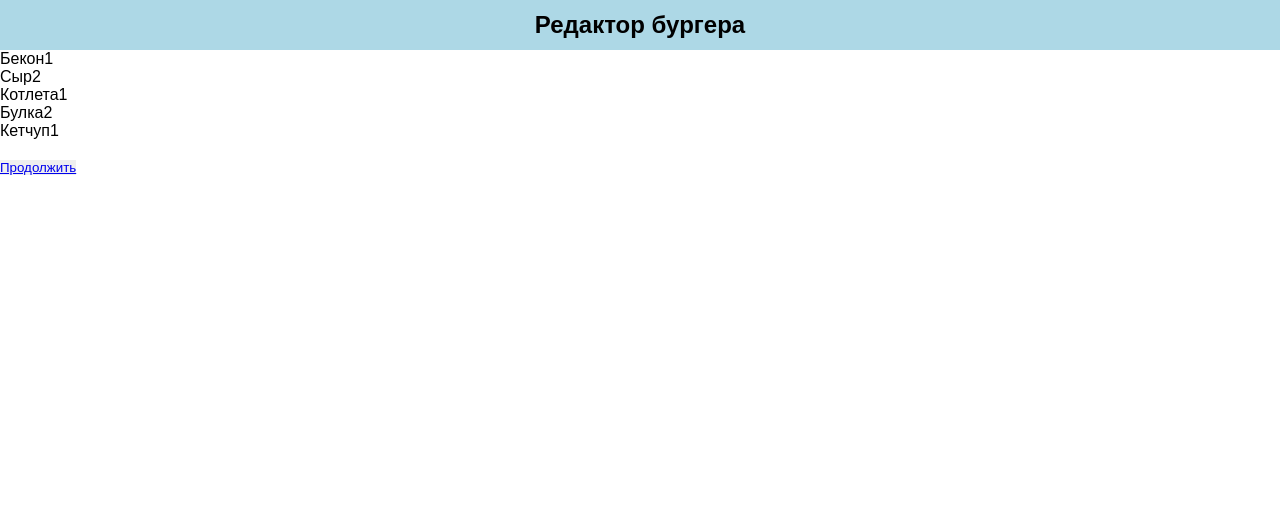
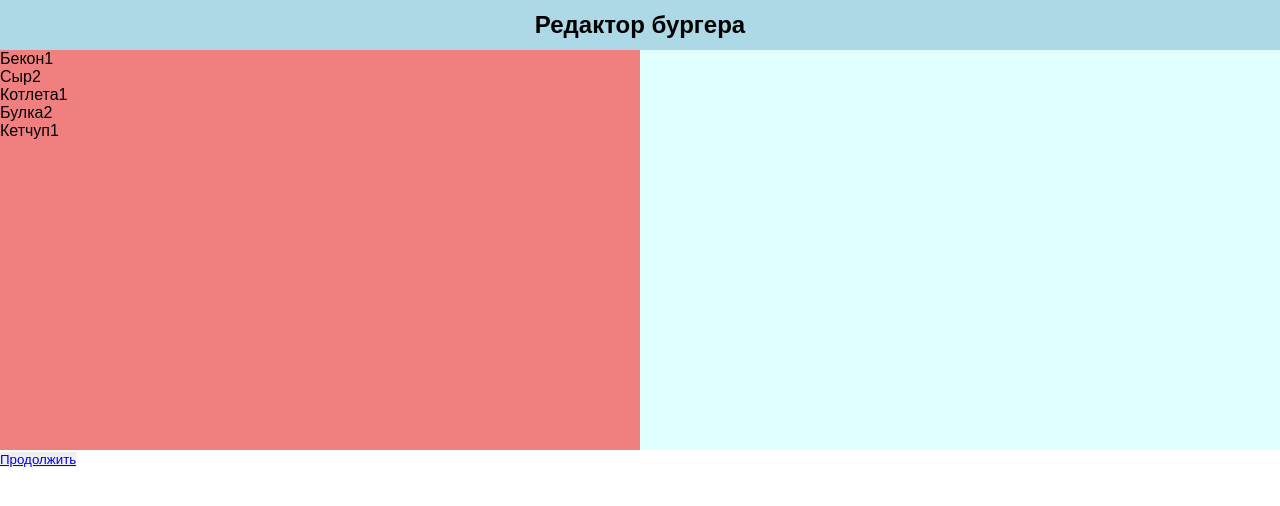
Before and after one commit to reactb0y1/codempire, a React (Create React App) app: page /edit in a window 1280 px wide. Shown: the top 506 px of the page. Built offline with nearby package versions, Linux system fonts and the light colour scheme.

Commit message:
stl Edit Базовые стили для EditMid и двух вложенных в него блоков

```diff
--- a/src/Edit/Edit.css
+++ b/src/Edit/Edit.css
@@ -6,3 +6,22 @@
     justify-content: center;
     align-items: center;
 }
+
+.EditMid {
+    width: 100%;
+    height: 400px;
+    display: flex;
+}
+
+.ingredientsContainer, .EditPhotoContainer {
+    width: 50%;
+    height: auto;
+}
+
+.ingredientsContainer {
+    background-color: lightcoral;
+}
+
+.EditPhotoContainer {
+    background-color: lightcyan;
+}
```
